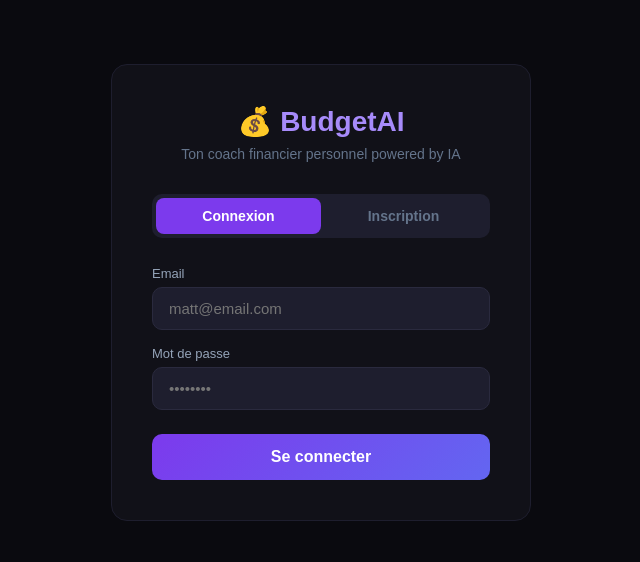
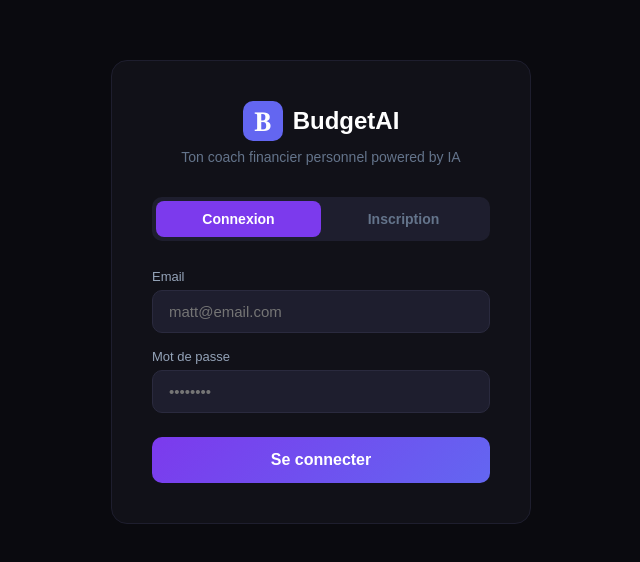
Before and after one commit to maaaatt08/Budgetia, a Next.js app in the folder budgetia-project/: page /auth in a window 1280 px wide. Shown: the part 108-670 px from the top of the page, without its empty margins (319-959 px from the left). Built offline with nearby package versions, Linux system fonts and the light colour scheme; no server answers.

Commit message:
Update page.tsx

```diff
--- a/budgetia-project/app/auth/page.tsx
+++ b/budgetia-project/app/auth/page.tsx
@@ -37,8 +37,6 @@ export default function AuthPage() {
   const s = {
     page: { minHeight: "100vh", background: "#0a0a0f", display: "flex", alignItems: "center", justifyContent: "center", fontFamily: "Arial, sans-serif" },
     card: { background: "#111118", border: "1px solid #1e1e2e", borderRadius: 16, padding: 40, width: "100%", maxWidth: 420 },
-    logo: { textAlign: "center" as const, fontSize: 28, fontWeight: 700, color: "#a78bfa", marginBottom: 8 },
-    sub: { textAlign: "center" as const, color: "#64748b", fontSize: 14, marginBottom: 32 },
     tabs: { display: "flex", background: "#1e1e2e", borderRadius: 10, padding: 4, marginBottom: 28 },
     tab: (active: boolean) => ({ flex: 1, padding: "10px 0", border: "none", cursor: "pointer", borderRadius: 8, fontWeight: 600, fontSize: 14, background: active ? "#7c3aed" : "transparent", color: active ? "white" : "#64748b" }),
     label: { display: "block", color: "#94a3b8", fontSize: 13, marginBottom: 6, fontWeight: 500 },
@@ -51,8 +49,11 @@ export default function AuthPage() {
   return (
     <div style={s.page}>
       <div style={s.card}>
-        <div style={s.logo}>💰 BudgetAI</div>
-        <div style={s.sub}>Ton coach financier personnel powered by IA</div>
+        <div style={{ display: "flex", alignItems: "center", justifyContent: "center", gap: 10, marginBottom: 8 }}>
+          <div style={{ width: 40, height: 40, background: "#6366f1", borderRadius: 10, display: "flex", alignItems: "center", justifyContent: "center", fontFamily: "Georgia, serif", fontSize: 26, fontWeight: 700, color: "white" }}>B</div>
+          <span style={{ fontWeight: 700, fontSize: 24, color: "white" }}>BudgetAI</span>
+        </div>
+        <p style={{ textAlign: "center", color: "#64748b", fontSize: 14, marginBottom: 32 }}>Ton coach financier personnel powered by IA</p>
 
         <div style={s.tabs}>
           <button style={s.tab(mode === "login")} onClick={() => setMode("login")}>Connexion</button>
```
